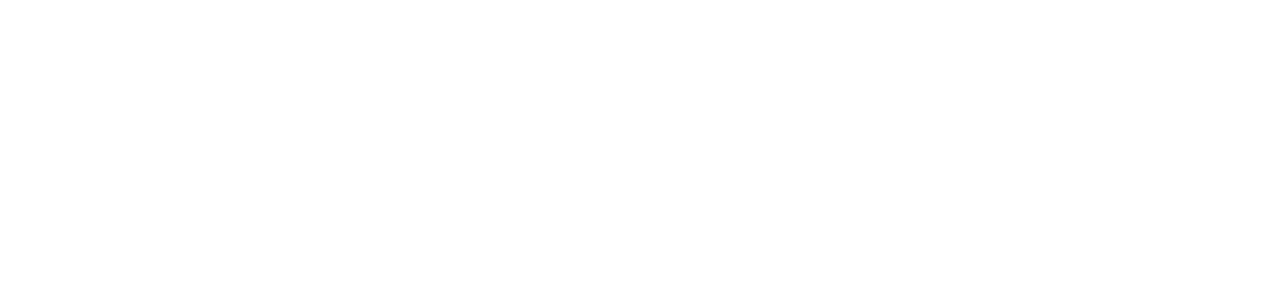
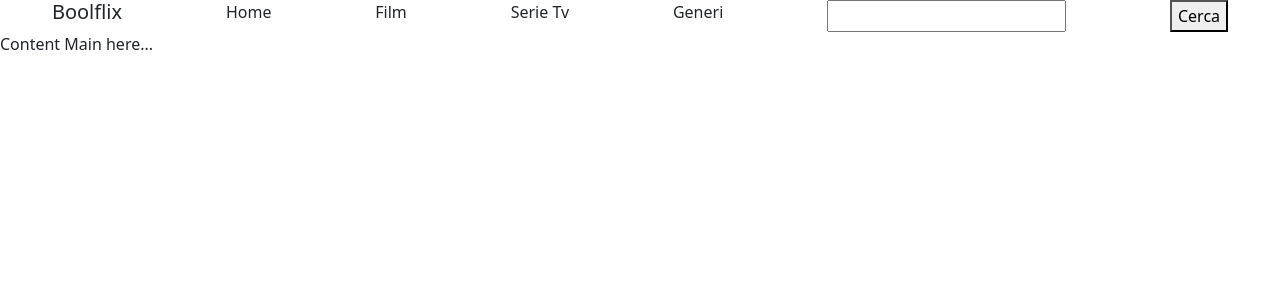
Before and after one commit to davidearbola/vite-boolflix, a Vue app: page / in a window 1280 px wide. Shown: the top 300 px of the page. Built offline with nearby package versions, Linux system fonts and the light colour scheme.

Commit message:
creato struttura base header main

```diff
--- a/src/App.vue
+++ b/src/App.vue
@@ -1,5 +1,18 @@
-<script></script>
+<script>
+import AppHeader from "./components/Header/AppHeader.vue";
+import AppMain from "./components/Main/AppMain.vue";
 
-<template></template>
+export default {
+	components: {
+		AppHeader,
+		AppMain,
+	},
+};
+</script>
 
-<style></style>
+<template>
+	<AppHeader />
+	<AppMain />
+</template>
+
+<style scoped></style>
--- /dev/null
+++ b/src/components/Header/AppHeader.vue
@@ -0,0 +1,21 @@
+<script>
+export default {
+	name: "AppHeader",
+};
+</script>
+
+<template>
+	<header>
+		<nav class="d-flex justify-content-around">
+			<h5>Boolflix</h5>
+			<span>Home</span>
+			<span>Film</span>
+			<span>Serie Tv</span>
+			<span>Generi</span>
+			<input type="text" />
+			<button>Cerca</button>
+		</nav>
+	</header>
+</template>
+
+<style scoped></style>
--- /dev/null
+++ b/src/components/Main/AppMain.vue
@@ -0,0 +1,11 @@
+<script>
+export default {
+	name: "AppMain",
+};
+</script>
+
+<template>
+	<main>Content Main here...</main>
+</template>
+
+<style scoped></style>
```
